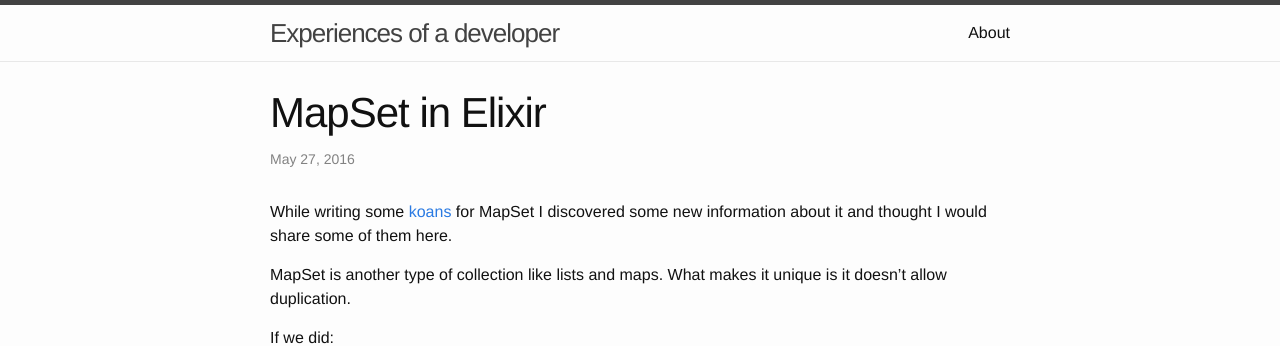
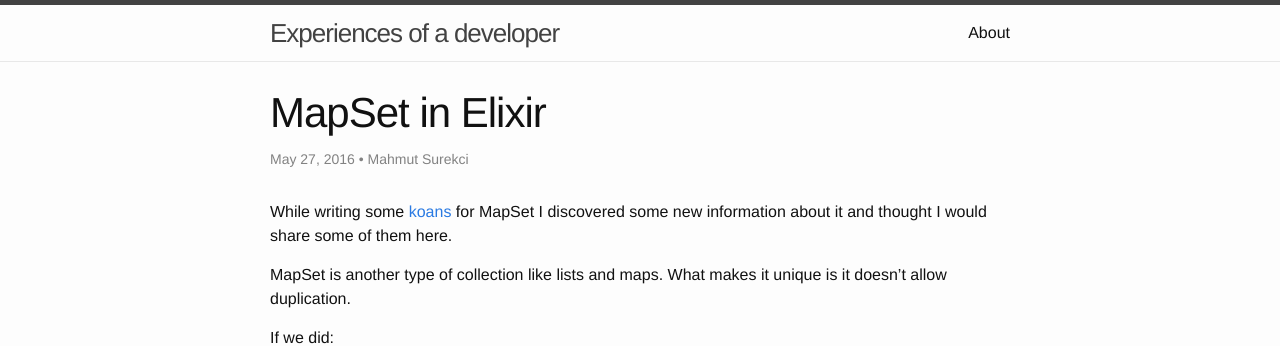
Before and after one commit to msurekci/msurekci.github.io, a Jekyll site: the page built from _posts/2016-05-27-elixir-mapsets.markdown, in a window 1280 px wide. Shown: the top 346 px of the page. Built offline with Jekyll 4.4.1, drawn with Linux system fonts in a browser that asks for light colours.

Commit message:
add author

```diff
--- a/_posts/2016-05-27-elixir-mapsets.markdown
+++ b/_posts/2016-05-27-elixir-mapsets.markdown
@@ -2,6 +2,7 @@
 layout: post
 title:  "MapSet in Elixir"
 date:   2016-05-27
+author: Mahmut Surekci
 categories: software development, elixir, mapset, functional programming
 ---
 
```
